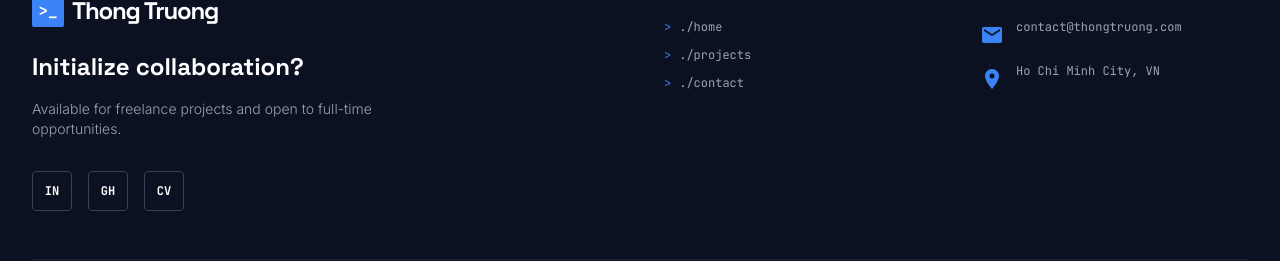
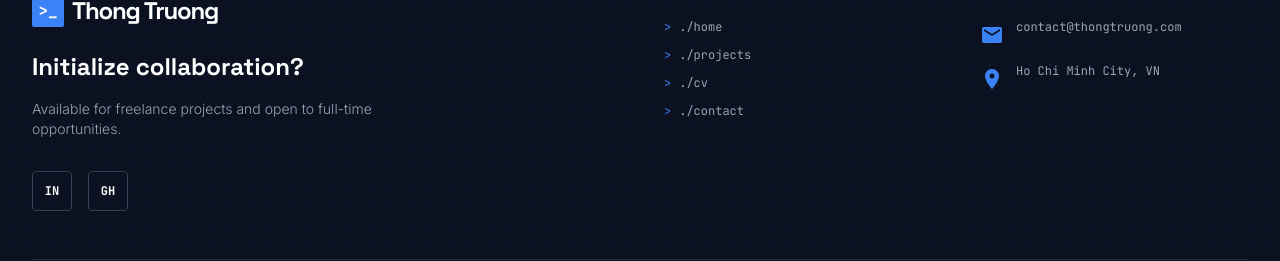
Before and after one commit to thongtr-dev/portfolio, a Next.js app: page /cv in a window 1280 px wide. Shown: the part 1087-1348 px from the top of the page. Built offline with nearby package versions, Linux system fonts and the light colour scheme.

Commit message:
Remove CV link from footer, add /cv to sitemap, and fix redirect logic after CV form submission

```diff
--- a/app/components/Footer.tsx
+++ b/app/components/Footer.tsx
@@ -37,14 +37,6 @@ export default function Footer() {
               >
                 <span className="text-xs font-bold font-mono">GH</span>
               </a>
-              <a
-                href="https://drive.google.com/file/d/1QSMxjzTM1aEXf5T8QPCUkOA8E-G8DTXe/view?usp=sharing"
-                target="_blank"
-                rel="noopener noreferrer"
-                className="w-10 h-10 rounded border border-gray-700 hover:border-primary hover:bg-primary/20 hover:text-primary flex items-center justify-center transition duration-300"
-              >
-                <span className="text-xs font-bold font-mono">CV</span>
-              </a>
             </div>
           </div>
 
@@ -61,6 +53,11 @@ export default function Footer() {
               <li>
                 <Link href="/projects" className="hover:text-white transition flex items-center gap-2">
                   <span className="text-primary">&gt;</span> ./projects
+                </Link>
+              </li>
+              <li>
+                <Link href="/cv" className="hover:text-white transition flex items-center gap-2">
+                  <span className="text-primary">&gt;</span> ./cv
                 </Link>
               </li>
               <li>
--- a/app/cv/page.tsx
+++ b/app/cv/page.tsx
@@ -16,8 +16,8 @@ export default function CVPage() {
     message: ''
   });
 
-  // Redirect to thank-you page on successful submission
   if (state.succeeded) {
+    sessionStorage.setItem('cv_form_submitted', 'true');
     router.push('/cv/thank-you');
     return null;
   }
--- a/app/cv/thank-you/page.tsx
+++ b/app/cv/thank-you/page.tsx
@@ -1,8 +1,24 @@
+'use client';
+
 import Link from 'next/link';
+import { useEffect } from 'react';
+import { useRouter } from 'next/navigation';
 import Navigation from '../../components/Navigation';
 import Footer from '../../components/Footer';
 
 export default function CVThankYouPage() {
+  const router = useRouter();
+
+  useEffect(() => {
+    const hasSubmitted = sessionStorage.getItem('cv_form_submitted');
+
+    if (!hasSubmitted) {
+      router.push('/cv');
+      return;
+    }
+
+    sessionStorage.removeItem('cv_form_submitted');
+  }, [router]);
   return (
     <>
       <Navigation />
--- a/app/page.tsx
+++ b/app/page.tsx
@@ -55,6 +55,14 @@ export default function HomePage() {
                   <span className="relative flex items-center gap-2">
                     View_Projects <span className="material-icons text-sm">arrow_forward</span>
                   </span>
+                </Link>
+
+                <Link
+                  href="/cv"
+                  className="group inline-flex items-center justify-center px-8 py-3.5 text-base font-bold text-gray-700 dark:text-gray-200 bg-transparent border-2 border-gray-200 dark:border-gray-700 hover:border-primary dark:hover:border-primary transition-all font-mono"
+                >
+                  <span className="mr-2 opacity-0 -ml-4 group-hover:opacity-100 group-hover:ml-0 transition-all duration-300 text-primary">&gt;</span>
+                  Download_CV
                 </Link>
               </div>
 
--- a/package.json
+++ b/package.json
@@ -11,7 +11,7 @@
   "dependencies": {
     "@formspree/react": "^3.0.0",
     "framer-motion": "^12.0.6",
-    "next": "15.1.11",
+    "next": "^16.1.1",
     "react": "^19.0.0",
     "react-dom": "^19.0.0",
     "react-icons": "^5.5.0"
```
Also changed, not shown: tsconfig.json (+19 -5 lines), 1 other file (tests, documents, lock files or other folders).
